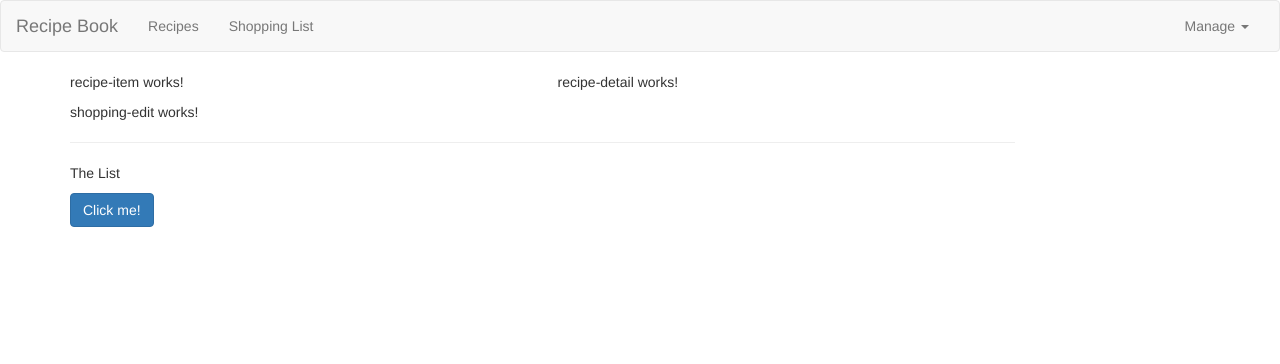
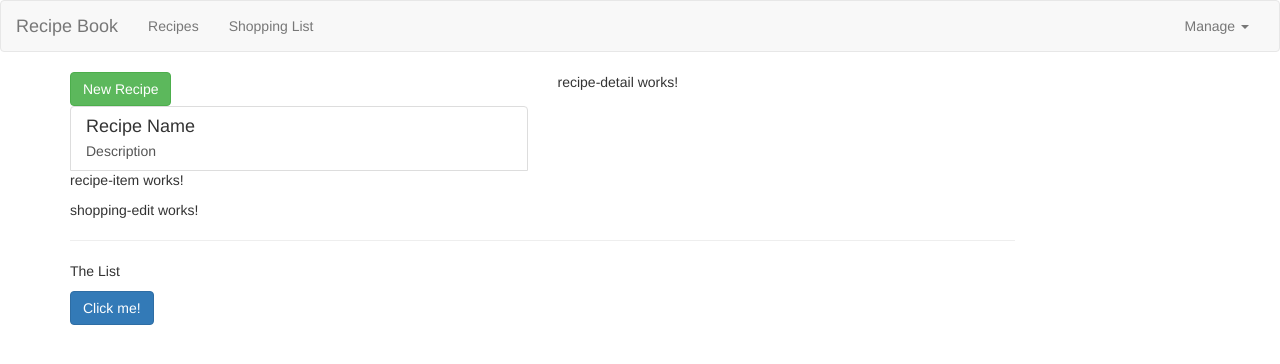
Before and after one commit to immanvales011/Course-Project---Angular---The-Complete-Guide-by-Maximilian-Schwarzm-ller-, an Angular app: page / in a window 1280 px wide. Shown: the top 364 px of the page. Built offline with nearby package versions, Linux system fonts and the light colour scheme.

Commit message:
EOV: (before challenge) added html structure for recipe list

```diff
--- a/src/app/recipes/recipe-list/recipe-list.component.html
+++ b/src/app/recipes/recipe-list/recipe-list.component.html
@@ -1 +1,19 @@
-<app-recipe-item></app-recipe-item>
+<div class="row">
+  <div class="col-xs-12">
+    <button class="btn btn-success">New Recipe</button>
+  </div>
+</div>
+<div class="row">
+  <div class="col-xs-12">
+    <a href="#" class="list-group-item clearfix">
+      <div class="pull-left">
+        <h4 class="list-group-item-heading">Recipe Name</h4>
+        <p class="list-group-item-text">Description</p>
+      </div>
+      <span class="pull-right">
+        <img src="" alt="" class="img-responsive" style="max-height: 50px;">
+      </span>
+    </a>
+    <app-recipe-item></app-recipe-item>
+  </div>
+</div>
--- a/src/app/recipes/recipe-list/recipe-list.component.ts
+++ b/src/app/recipes/recipe-list/recipe-list.component.ts
@@ -1,4 +1,5 @@
 import { Component, OnInit } from '@angular/core';
+import { Recipe } from '../recipe.model';
 
 @Component({
   selector: 'app-recipe-list',
@@ -6,6 +7,9 @@ import { Component, OnInit } from '@angular/core';
   styleUrls: ['./recipe-list.component.css']
 })
 export class RecipeListComponent implements OnInit {
+  recipes: Recipe[] = [
+    new Recipe('A Test Recipe', 'This is simply a test','https://www.oreilly.com/content/wp-content/uploads/sites/2/2020/01/6297898421_e1abeb3d98_o_crop-b932fa6bb757d4ecc1fa46e6534dc322.jpg'),
+  ];
 
   constructor() { }
 
--- /dev/null
+++ b/src/app/recipes/recipe.model.ts
@@ -0,0 +1,11 @@
+export class Recipe {
+    public name: string;
+    public description: string;
+    public imagePath: string;
+
+    constructor(name: string, desc: string, imagePath: string) {
+        this.name = name;
+        this.description = desc;
+        this.imagePath = imagePath;
+    }
+}
```
